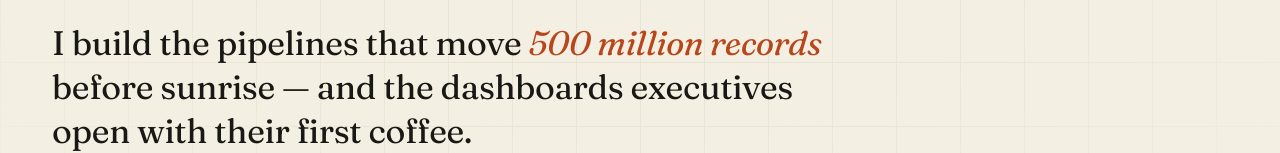
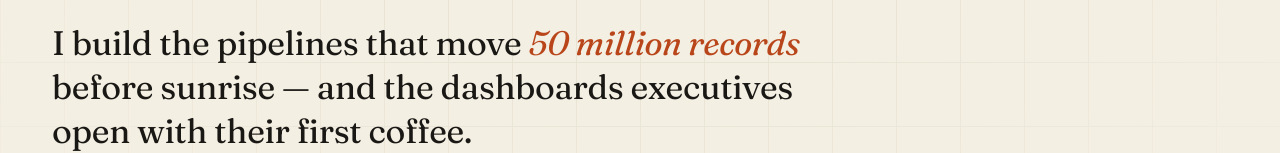
Before and after one commit to Geletahaile/Geletahaile.github.io, a plain HTML site: page index.html in a window 1280 px wide. Shown: the part 514-667 px from the top of the page. Drawn offline with Linux system fonts and the light colour scheme.

Commit message:
Update index.html

```diff
--- a/index.html
+++ b/index.html
@@ -649,7 +649,7 @@
     </div>
     <h1 class="hero-name reveal visible reveal-1">Geleta<br/><span class="last">Hamda.</span></h1>
     <p class="hero-tagline reveal visible reveal-2">
-      I build the pipelines that move <em>500&nbsp;million records</em> before sunrise — and the dashboards executives open with their first coffee.
+      I build the pipelines that move <em>50&nbsp;million records</em> before sunrise — and the dashboards executives open with their first coffee.
     </p>
     <p class="hero-bio reveal visible reveal-3">
       Seven years architecting enterprise data warehouses, modernizing healthcare claim ETL pipelines, and turning raw operational data into the kind of clean dimensional models that survive an audit. Currently working on a Medicaid EDW modernization project and pursuing the Azure DP-203.
```
